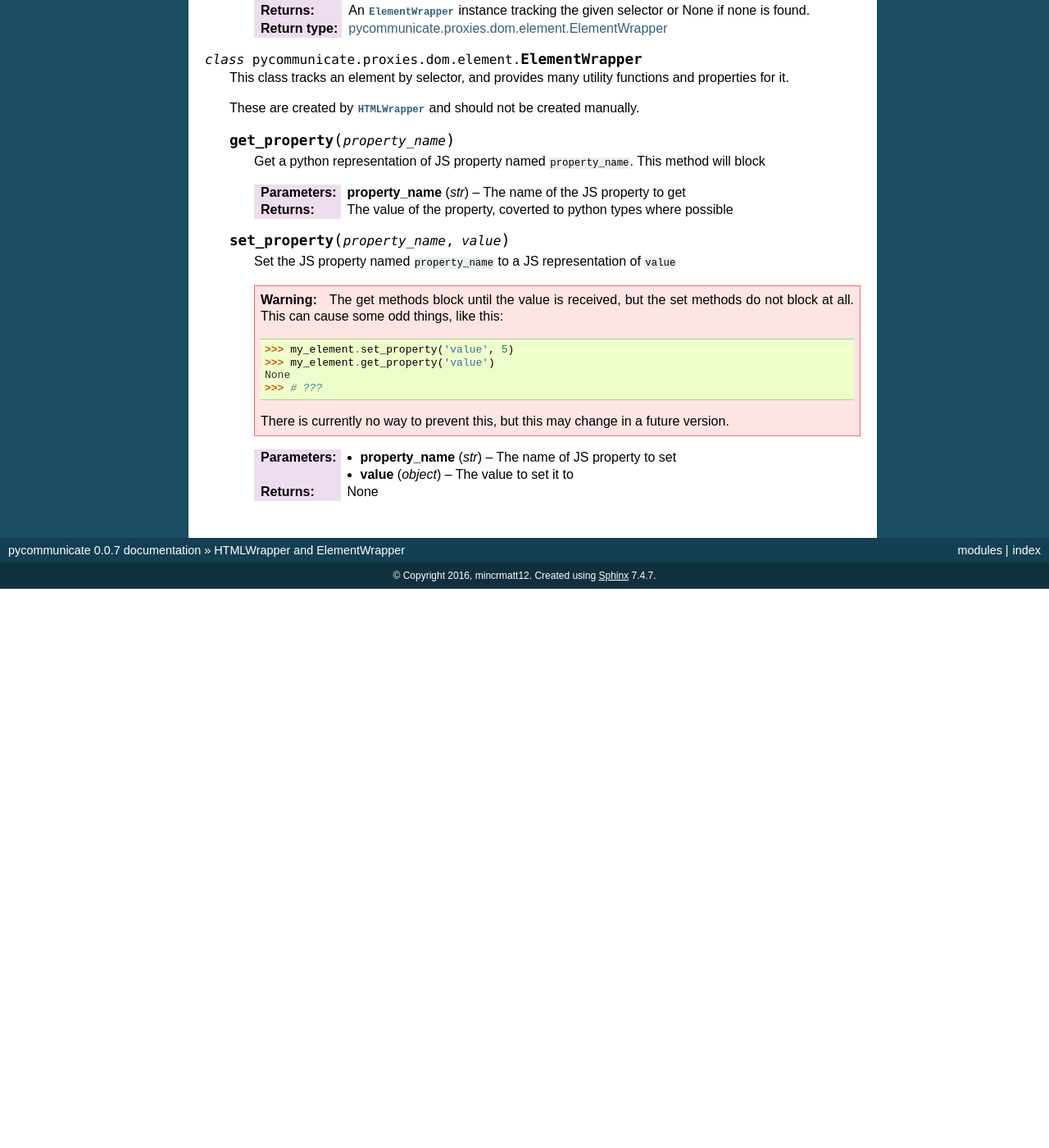
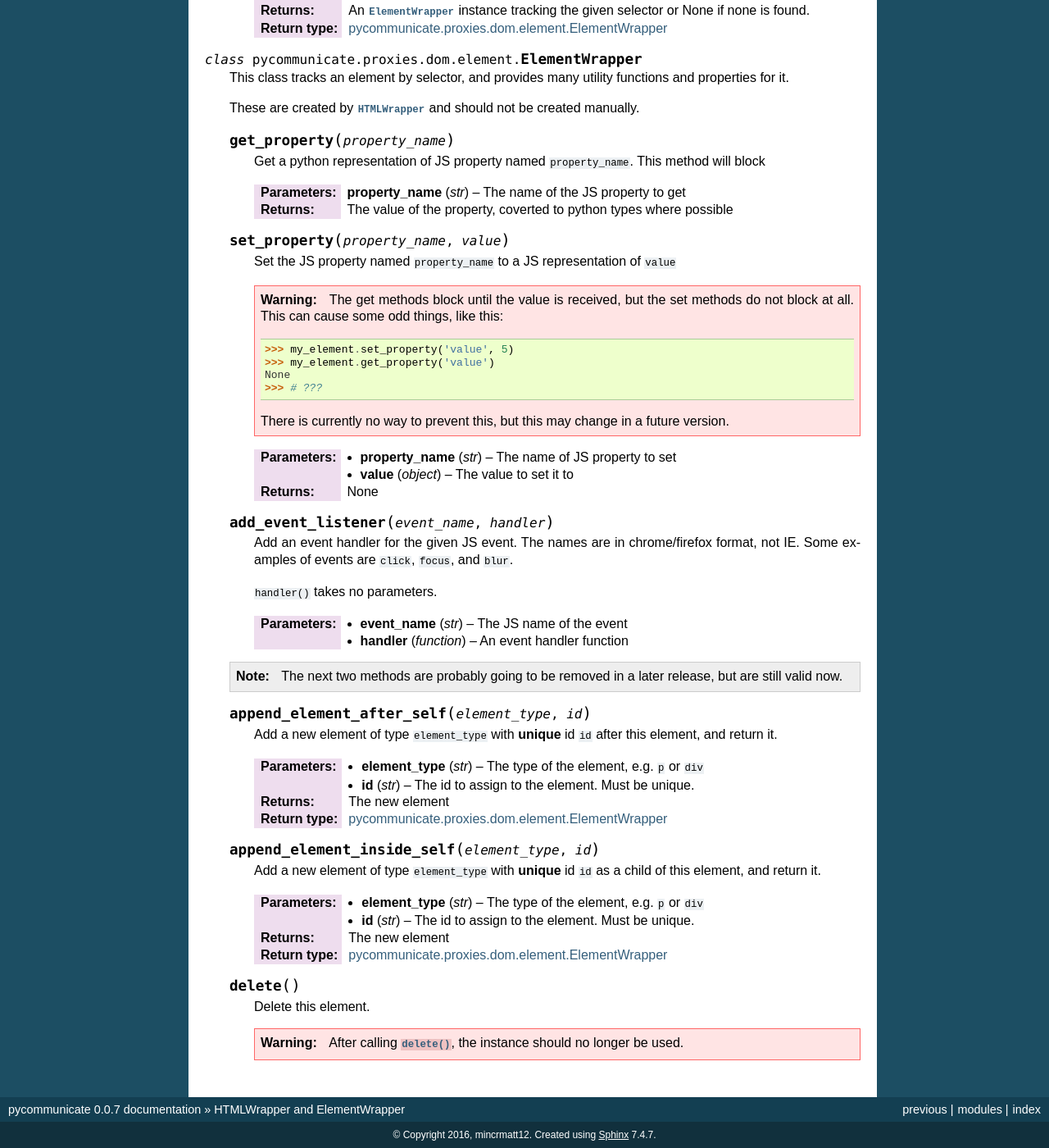
Before and after one commit to mincrmatt12/pycommunicate, a Sphinx documentation site: the page built from docs/ref/dom.rst, in a window 1280 px wide and 1400 px high, scrolled down 482 px. Shown: the whole window at 82% size. Built offline with Sphinx 7.4.7, drawn with Linux system fonts in a browser that asks for light colours; before the commit the page ends 1200 px from its top, so only the background shows below that; some of the changed text lies outside the part shown.

Commit message:
finish dom

```diff
--- a/docs/index.rst
+++ b/docs/index.rst
@@ -40,3 +40,4 @@ This is code from examples/hello.py found in the docs folder.
 
    ref/app
    ref/controller
+   ref/dom
--- a/docs/ref/dom.rst
+++ b/docs/ref/dom.rst
@@ -68,3 +68,43 @@ HTMLWrapper and ElementWrapper
       :param str property_name: The name of JS property to set
       :param object value: The value to set it to
       :return: None
+
+   .. py:method:: add_event_listener(event_name, handler)
+
+      Add an event handler for the given JS event. The names are in chrome/firefox format, not IE.
+      Some examples of events are ``click``, ``focus``, and ``blur``.
+
+      ``handler()`` takes no parameters.
+
+      :param str event_name: The JS name of the event
+      :param function handler: An event handler function
+
+   .. note::
+
+      The next two methods are probably going to be removed in a later release, but are still valid now.
+
+   .. py:method:: append_element_after_self(element_type, id)
+
+      Add a new element of type ``element_type`` with **unique** id ``id`` after this element, and return it.
+
+      :param str element_type: The type of the element, e.g. ``p`` or ``div``
+      :param str id: The id to assign to the element. Must be unique.
+      :return: The new element
+      :rtype: pycommunicate.proxies.dom.element.ElementWrapper
+
+   .. py:method:: append_element_inside_self(element_type, id)
+
+      Add a new element of type ``element_type`` with **unique** id ``id`` as a child of this element, and return it.
+
+      :param str element_type: The type of the element, e.g. ``p`` or ``div``
+      :param str id: The id to assign to the element. Must be unique.
+      :return: The new element
+      :rtype: pycommunicate.proxies.dom.element.ElementWrapper
+
+   .. py:method:: delete()
+
+      Delete this element.
+
+      .. warning::
+
+         After calling :py:meth:`~ElementWrapper.delete`, the instance should no longer be used.
```
Also changed, not shown: docs/tutorial/sprinkling.rst (+5 -4 lines).
